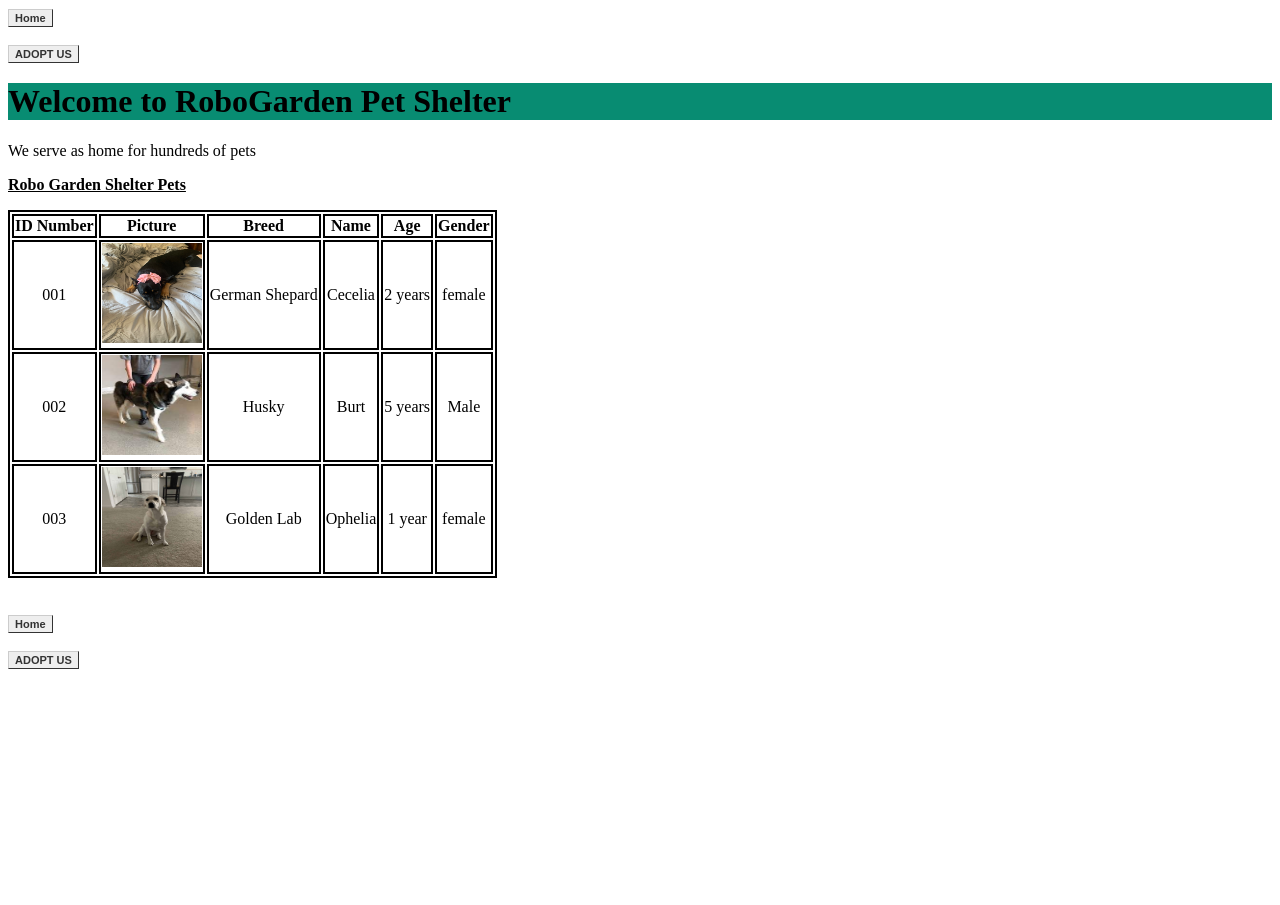
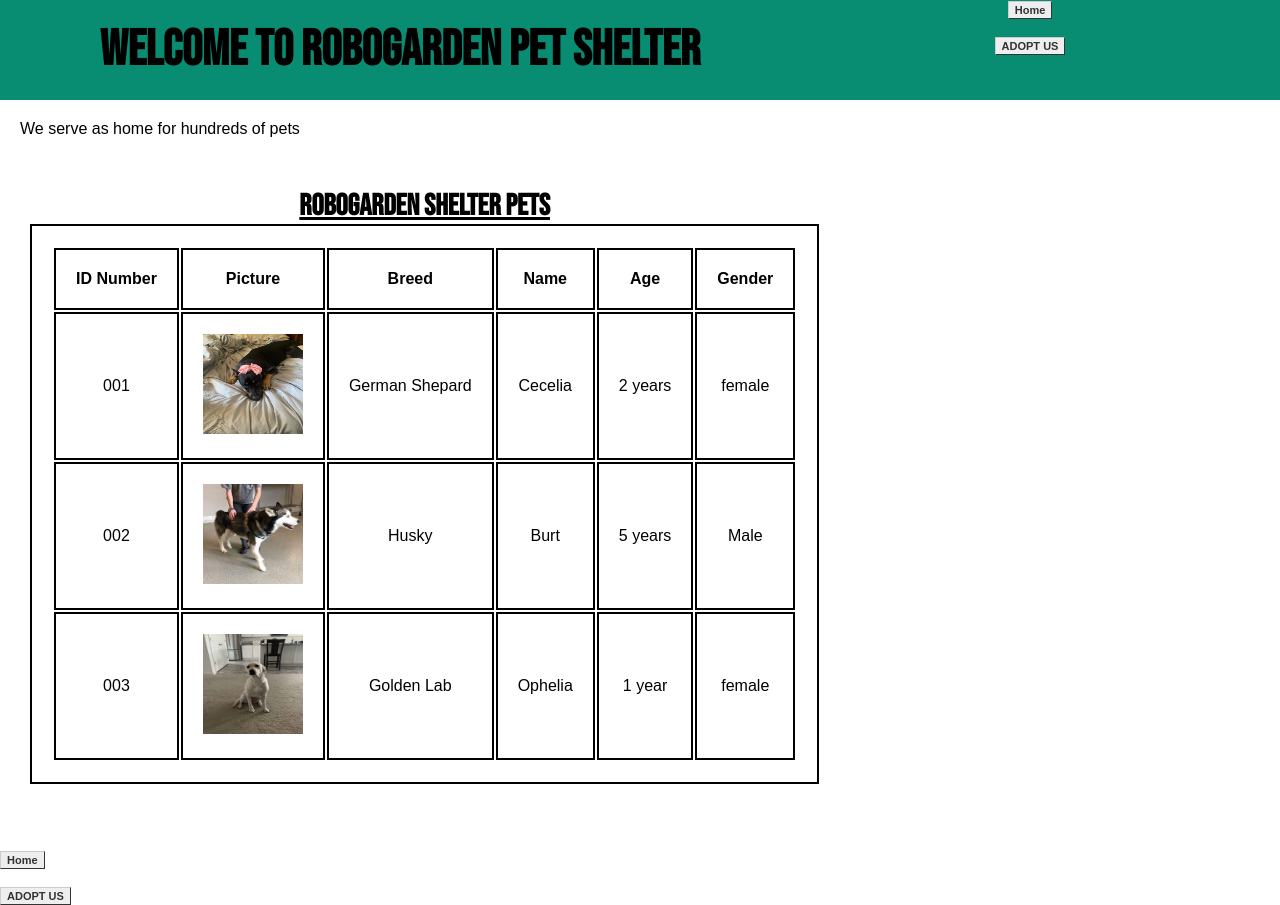
Before and after one commit to CassandraRacc/PET-ADOPTION, a plain HTML site: page index.html in a window 1280 px wide. Before the commit the page ends 800 px from the top, so only its background shows below. Drawn offline with Linux system fonts and the light colour scheme; files whose address does not match are found by name; a web font is replaced by a local one.

Commit message:
changed fonts

```diff
--- a/index.html
+++ b/index.html
@@ -7,26 +7,38 @@
     <meta name="viewport" content="width=device-width, initial-scale=1.0">
     <title>RoboGarden Pet Shelter</title>
     <link rel="stylesheet" href="/Users/lucas/Desktop/FullStack2023/Week One /Pet Adoption/style.css">
+    <link rel="preconnect" href="https://fonts.googleapis.com">
+<link rel="preconnect" href="https://fonts.gstatic.com" crossorigin>
+<link href="https://fonts.googleapis.com/css2?family=Bebas+Neue&family=Rubik+Puddles&display=swap" rel="stylesheet">
 
 
 </head>
 
 <body>
-    <a href="/Users/lucas/Desktop/FullStack2023/Week One /Pet Adoption/index.html" class="button">Home</a>
 
-    <br>
-    <br>
+    <div id="header">
 
-    <a href="/Users/lucas/Desktop/FullStack2023/Week One /Pet Adoption/adopt.html" class="button">ADOPT US</a>
+        <div class="container">
 
+            <a href="/Users/lucas/Desktop/FullStack2023/Week One /Pet Adoption/index.html" class="button">Home</a>
 
-    <h1>Welcome to RoboGarden Pet Shelter</h1>
+            <br>
+            <br>
 
-    <p>We serve as home for hundreds of pets </p>
+            <a href="/Users/lucas/Desktop/FullStack2023/Week One /Pet Adoption/adopt.html" class="button">ADOPT US</a>
+
+        </div>
+
+        <h1>Welcome to RoboGarden Pet Shelter</h1>
+
+    </div>
+
     <div>
-        <p class="table-header">Robo Garden Shelter Pets</p>
+        <p>We serve as home for hundreds of pets</p>
 
         <table>
+
+            <caption>RoboGarden Shelter Pets</caption>
 
             <thead>
 
--- a/style.css
+++ b/style.css
@@ -1,3 +1,8 @@
+*{
+    margin: 0px;
+    padding: 0px;
+}
+
 .button{
     font: bold 11px Arial;
     text-decoration: none;
@@ -13,21 +18,45 @@
   table, th, td {
 
     border: 2px solid #000;
+    font-family:sans-serif;
+    padding:20px;
+    margin:30px;
 }
 
 div{
     text-align:center;
 }
 
-h1{
+h1, .header{
     font-weight: bold;
     font-display: underline;
-
-    background-color: #088c72
-}
-.table-header{
-    text-align:justify;
-    font-weight:bold;
-    text-decoration: underline;
+    background-color: #088c72;
+    padding:20px;
 
 }
+
+caption{
+    font-weight:bold;
+    text-decoration:underline;
+    text-shadow: 10px 10x;
+    font-family:'Bebas Neue', sans-serif;
+    font-size:30px;
+
+
+}
+
+p{
+    text-align:justify;
+    font-family:sans-serif;
+    padding:20px;
+}
+.container{
+    float: right;
+    top: 0px;
+    left: 500px;
+    width:500px;
+}
+h1{
+    font-family: 'Bebas Neue', sans-serif;
+    font-size:50px;
+    }
```
